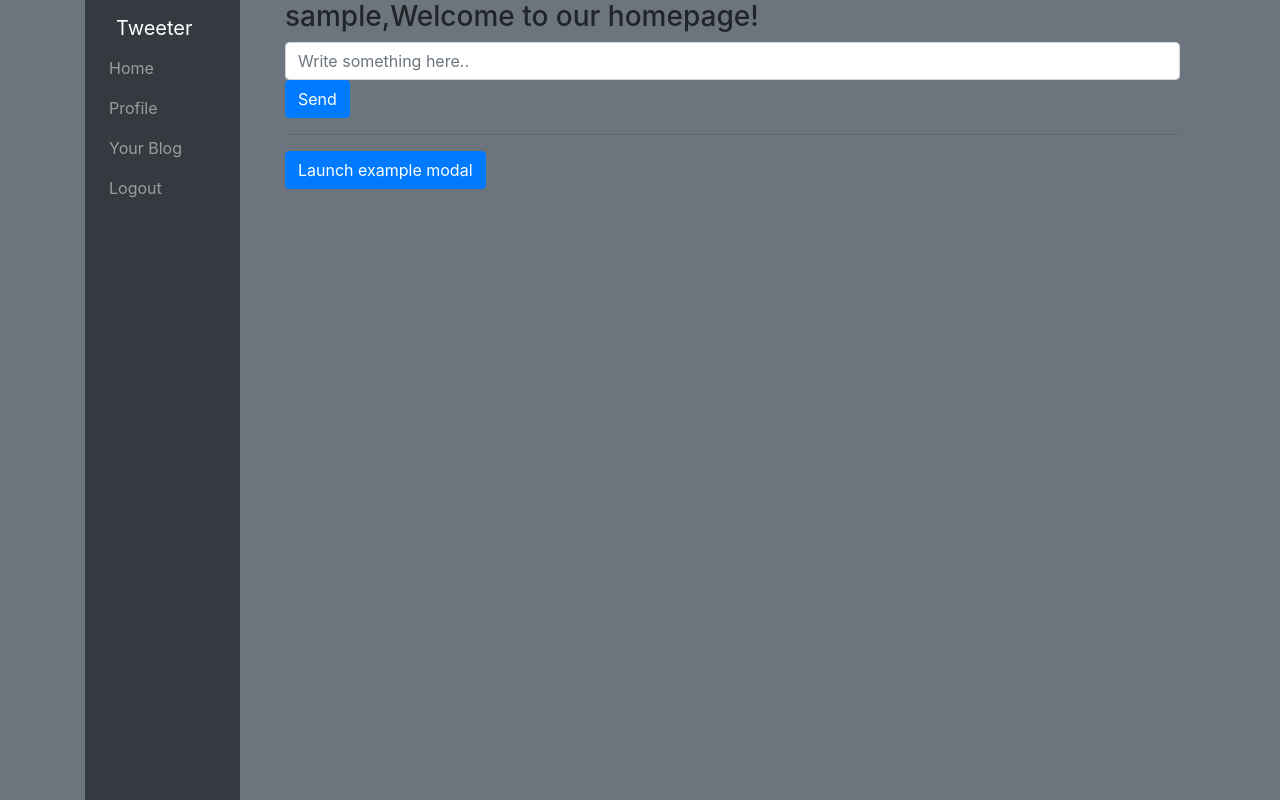
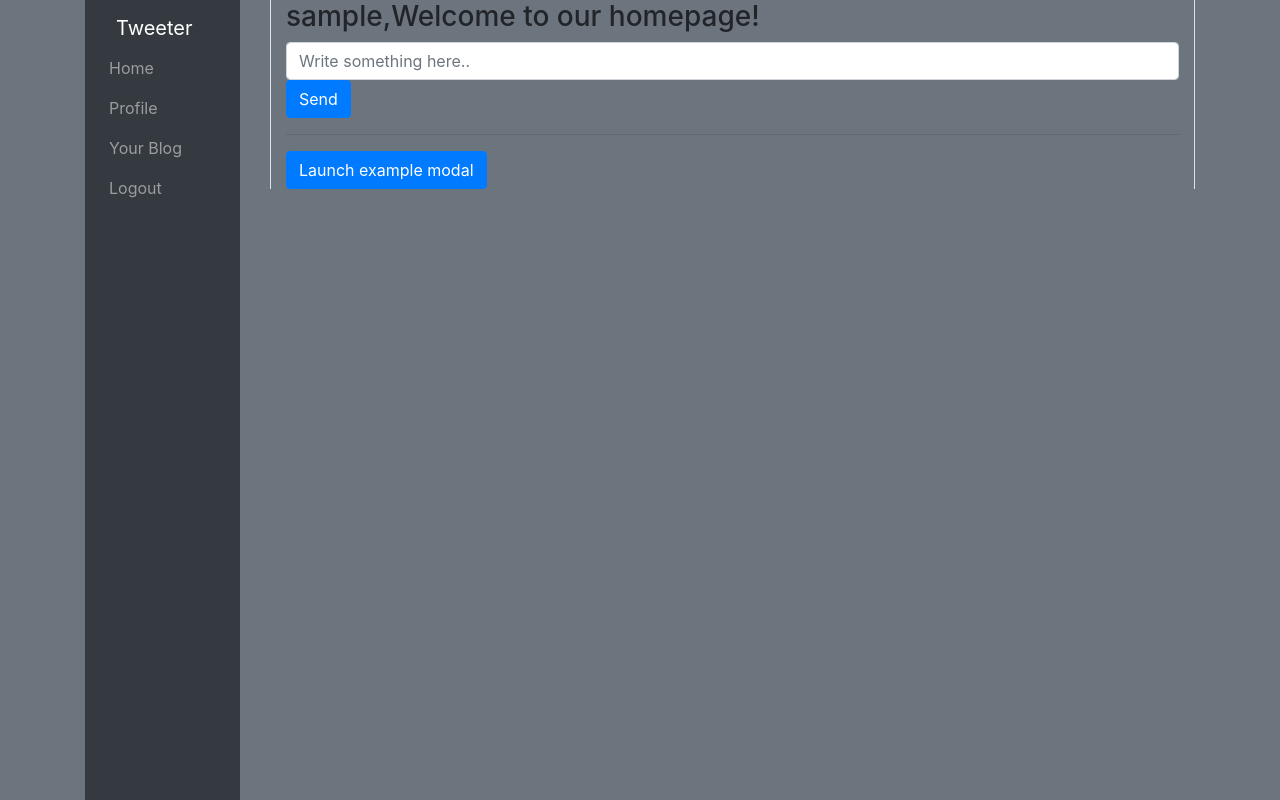
Before and after one commit to hamidrezarj/twitter_clone, a Django app: template tweets/templates/tweets/index.html in a window 1280 px wide. Run offline with Django 3.2, Linux system fonts and the light colour scheme; the template is opened without the code that fills it, so the values that code supplies are empty; the visitor is signed in with stand-in values (Sample User, id 1); some libraries are stand-ins or nearby versions.

Commit message:
Update index.css and index.html

```diff
--- a/tweets/static/tweets/index.css
+++ b/tweets/static/tweets/index.css
@@ -38,3 +38,7 @@
     min-width: 120px;
     max-width: 200px;
 }
+
+.text {
+    color: azure;
+}
--- a/tweets/templates/tweets/index.html
+++ b/tweets/templates/tweets/index.html
@@ -8,7 +8,7 @@
 {% block content %}
 
     {% if request.user.is_authenticated %}
-        <div class="container col-7 col-sm-8 col-md-9 col-lg-10 offset-4 offset-sm-4 offset-md-3 offset-lg-2 d-inline-block">
+        <div class="container col-7 col-sm-8 col-md-9 col-lg-10 offset-4 offset-sm-4 offset-md-3 offset-lg-2 d-inline-block  border-left border-right">
         <h3>{{ user.username }},Welcome to our homepage!</h3>
         {% include 'tweets/post.html' with brand_name='Tweeter' %}
 
```
